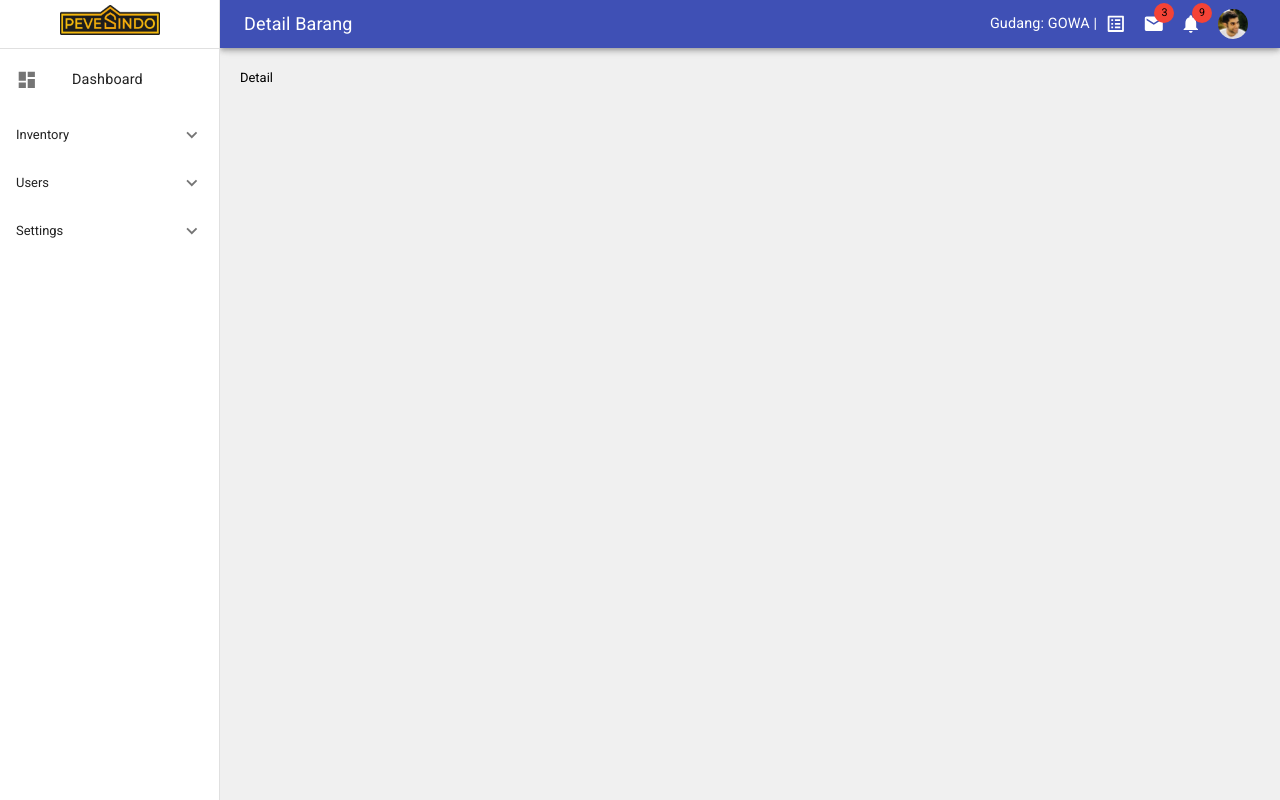
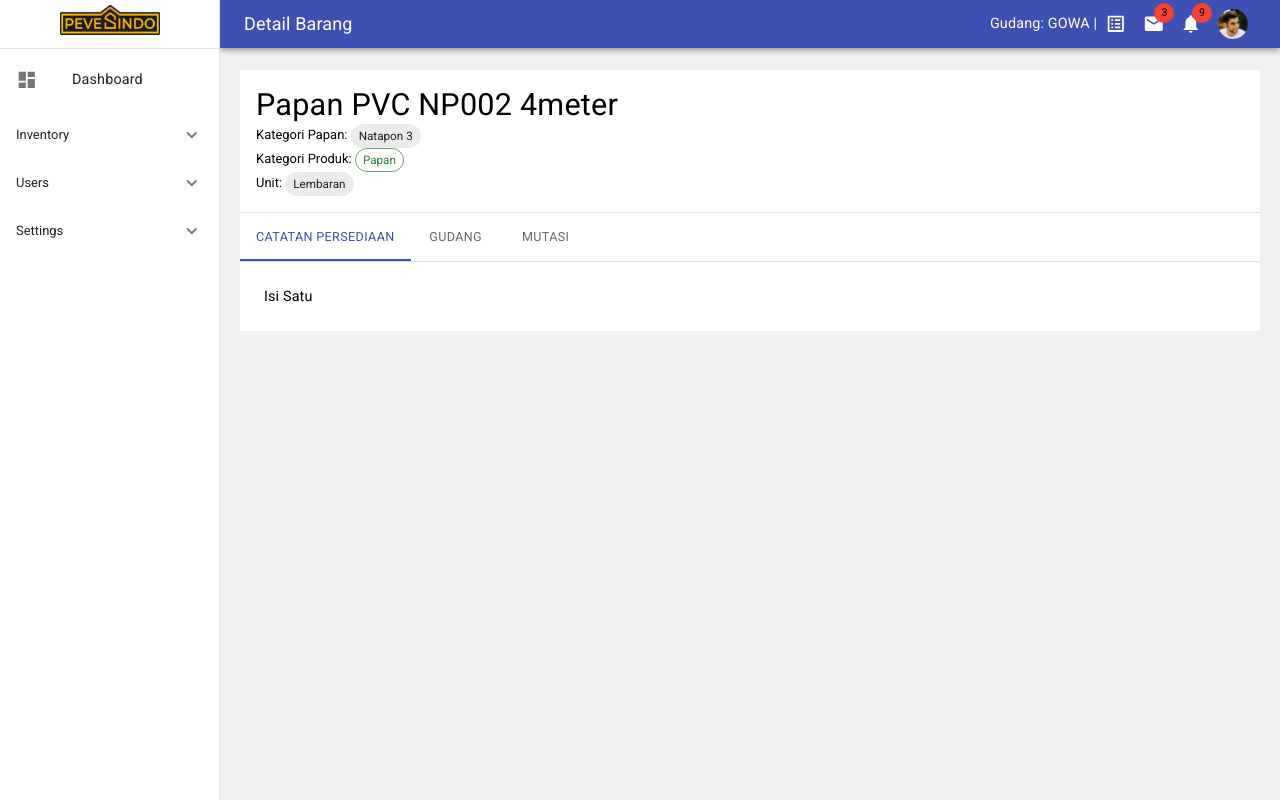
Before and after one commit to kelivdc/inventory, a Next.js app: page /admin/gudang/barang/1 in a window 1280 px wide. Built offline with nearby package versions, Linux system fonts and the light colour scheme.

Commit message:
Update Detail barang

```diff
--- a/pages/admin/gudang/barang.js
+++ b/pages/admin/gudang/barang.js
@@ -58,6 +58,7 @@ function Barang() {
       field: "action",
       headerName: "Action",
       sortable: false,
+      type: 'number',
       filterable: false,
       width: 90,
       renderCell: (params) => {
--- a/pages/admin/gudang/barang/[id].js
+++ b/pages/admin/gudang/barang/[id].js
@@ -1,12 +1,99 @@
-import React from 'react'
-import Admin from '../../../../components/layouts/admin'
+import { Box, Chip, Tab, Tabs, Typography } from "@mui/material";
+import Head from "next/head";
+import PropTypes from "prop-types";
+import React, { useState } from "react";
+import Admin from "../../../../components/layouts/admin";
+
+function TabPanel(props) {
+  const { children, value, index, ...other } = props;
+
+  return (
+    <div
+      role="tabpanel"
+      hidden={value !== index}
+      id={`simple-tabpanel-${index}`}
+      aria-labelledby={`simple-tab-${index}`}
+      {...other}
+    >
+      {value === index && (
+        <Box sx={{ p: 3 }}>
+          <Typography>{children}</Typography>
+        </Box>
+      )}
+    </div>
+  );
+}
+
+function a11yProps(index) {
+  return {
+    id: `simple-tab-${index}`,
+    "aria-controls": `simple-tabpanel-${index}`,
+  };
+}
+
+TabPanel.propTypes = {
+  children: PropTypes.node,
+  index: PropTypes.number.isRequired,
+  value: PropTypes.number.isRequired,
+};
 
 function Detail() {
+  const [value, setValue] = useState(0);
+  const handleChange = (event, newValue) => {
+    setValue(newValue);
+  };
   return (
-    <Admin title="Detail Barang">
-        Detail
-    </Admin>
-  )
+    <>
+      <Head>
+        <title>Papan PVC NP002 4meter</title>
+      </Head>
+      <Admin title="Detail Barang">
+        <Box sx={{ bgcolor: 'background.paper', width: "100%" }}>
+          <Box p={2} sx={{bgcolor: 'background.paper'}}>
+            <Typography variant="h4">Papan PVC NP002 4meter</Typography>
+            <div>
+              Kategori Papan: <Chip label="Natapon 3" size="small" />
+            </div>
+            <div>
+              Kategori Produk:{" "}
+              <Chip
+                label="Papan"
+                color="success"
+                size="small"
+                variant="outlined"
+              />
+            </div>
+            <div>
+              Unit: <Chip label="Lembaran" size="small" />
+            </div>
+          </Box>
+          <Tabs
+            value={value}
+            onChange={handleChange}
+            aria-label="basic tabs example"
+            sx={{
+              borderTop: 1,
+              borderBottom: 1,
+              borderColor: "divider",
+            }}
+          >
+            <Tab label="Catatan Persediaan" {...a11yProps(0)} />
+            <Tab label="Gudang" {...a11yProps(1)} />
+            <Tab label="Mutasi" {...a11yProps(2)} />
+          </Tabs>
+          <TabPanel value={value} index={0}>
+            Isi Satu
+          </TabPanel>
+          <TabPanel value={value} index={1}>
+            Isi Dua
+          </TabPanel>
+          <TabPanel value={value} index={2}>
+            Isi Tiga
+          </TabPanel>
+        </Box>
+      </Admin>
+    </>
+  );
 }
 
-export default Detail
+export default Detail;
--- a/styles/globals.css
+++ b/styles/globals.css
@@ -22,6 +22,15 @@ a {
   font-weight: 600;
   color: #4040d8
 }
+.MuiDataGrid-columnHeaders {
+  background-color: #f0f0f0;
+}
+.MuiTabs-root {
+  font-weight: 'bold';
+}
+.MuiDataGrid-iconSeparator {
+  visibility: 'hidden';
+}
 @media (prefers-color-scheme: dark) {
   html {
     color-scheme: dark;
```
